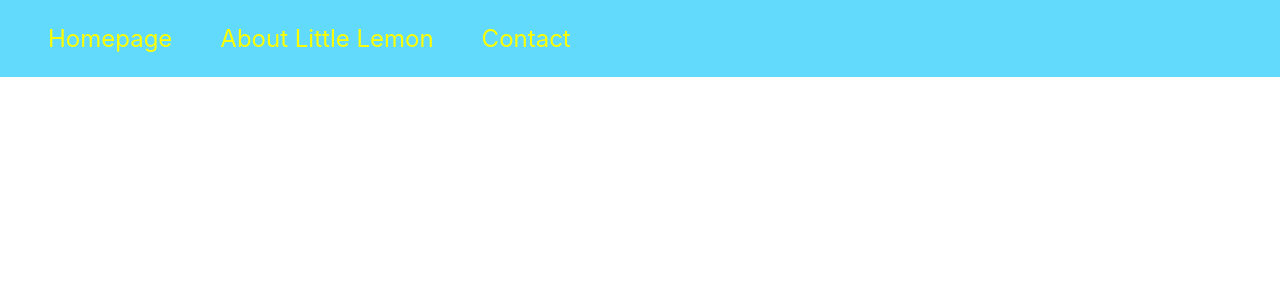
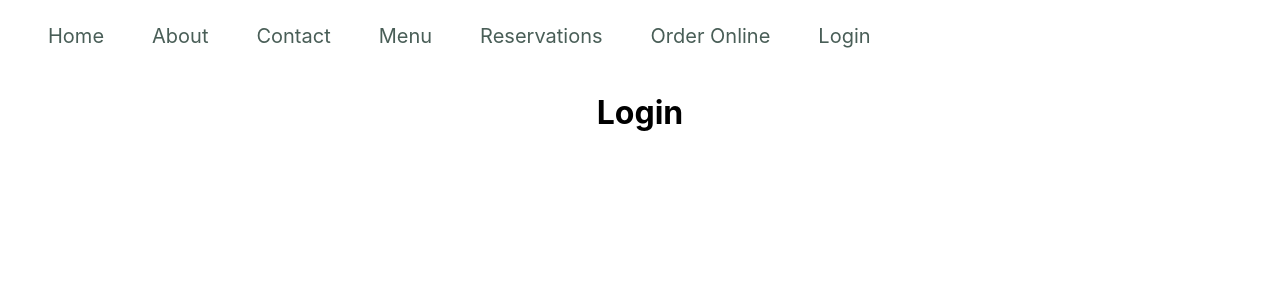
Before and after one commit to Sam-Alford/META-Capstone, a React (Create React App) app in the folder littlelemon/: page /login in a window 1280 px wide. Shown: the top 300 px of the page. Built offline with nearby package versions, Linux system fonts and the light colour scheme.

Commit message:
.001
links added up top and icon added to assets.

```diff
--- a/littlelemon/src/App.css
+++ b/littlelemon/src/App.css
@@ -15,19 +15,19 @@
 }
 
 .App-link {
-  color: #61dafb;
+  color: #FFFFFF;
 }
 
 .nav {
   text-align: left;
-  background: #61dafb;
+  background: #FFFFFF;
   padding: 1.5rem;
 }
 
 .nav-item {
   margin-top: 20px;
   padding: 1.5rem;
-  font-size: 24px;
+  font-size: 20px;
   text-decoration: none;
-  color: yellow;
+  color: #495E57;
 }
--- a/littlelemon/src/App.js
+++ b/littlelemon/src/App.js
@@ -3,19 +3,31 @@ import { Routes, Route, Link } from 'react-router-dom';
 import Homepage from './Homepage';
 import AboutMe from './AboutMe';
 import Contact from './Contact';
+import Menu from './Menu';
+import Reservations from './Reservations';
+import OrderOnline from './OrderOnline';
+import Login from './Login';
 
 function App() {
   return (
     <div className="App">
       <nav className="nav">
-        <Link to="/" className="nav-item">Homepage</Link>
-        <Link to="/about-us" className="nav-item">About Little Lemon</Link>
+        <Link to="/" className="nav-item">Home</Link>
+        <Link to="/about-us" className="nav-item">About</Link>
         <Link to="/contact" className="nav-item">Contact</Link>
+        <Link to="/menu" className="nav-item">Menu</Link>
+        <Link to="/reservations" className="nav-item">Reservations</Link>
+        <Link to="/order" className="nav-item">Order Online</Link>
+        <Link to="/login" className="nav-item">Login</Link>
       </nav>
       <Routes>
         <Route path="/" element={<Homepage />} />
         <Route path="/about-us" element={<AboutMe />} />
         <Route path="/contact" element={<Contact />} />
+        <Route path="/menu" element={<Menu />} />
+        <Route path="/reservations" element={<Reservations />} />
+        <Route path="/order" element={<OrderOnline />} />
+        <Route path="/login" element={<Login />} />
       </Routes>
     </div>
   );
--- /dev/null
+++ b/littlelemon/src/Login.js
@@ -0,0 +1,7 @@
+function Login() {
+    return(
+        <h1>Login</h1>
+    )
+}
+
+export default Login
--- /dev/null
+++ b/littlelemon/src/Menu.js
@@ -0,0 +1,7 @@
+function Menu() {
+    return(
+        <h1>Menu</h1>
+    )
+}
+
+export default Menu
--- /dev/null
+++ b/littlelemon/src/OrderOnline.js
@@ -0,0 +1,7 @@
+function OrderOnline() {
+    return(
+        <h1>OrderOnline</h1>
+    )
+}
+
+export default OrderOnline
--- /dev/null
+++ b/littlelemon/src/Reservations.js
@@ -0,0 +1,7 @@
+function Reservation() {
+    return(
+        <h1>Reservation</h1>
+    )
+}
+
+export default Reservation
```
Also changed, not shown: littlelemon/src/Asset 16@4x.png (added).
